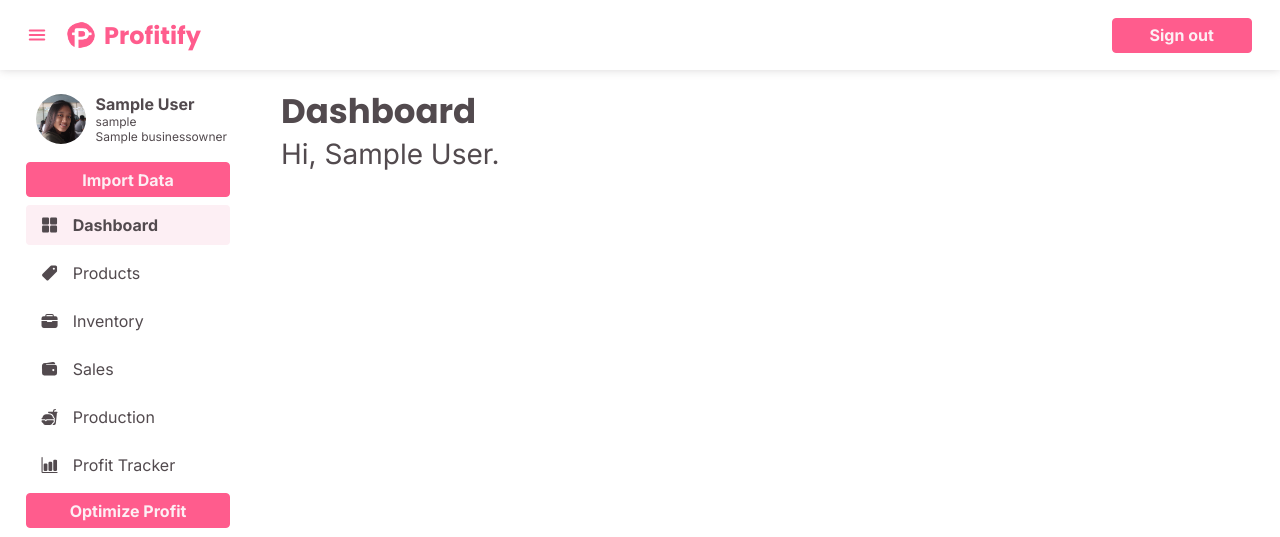
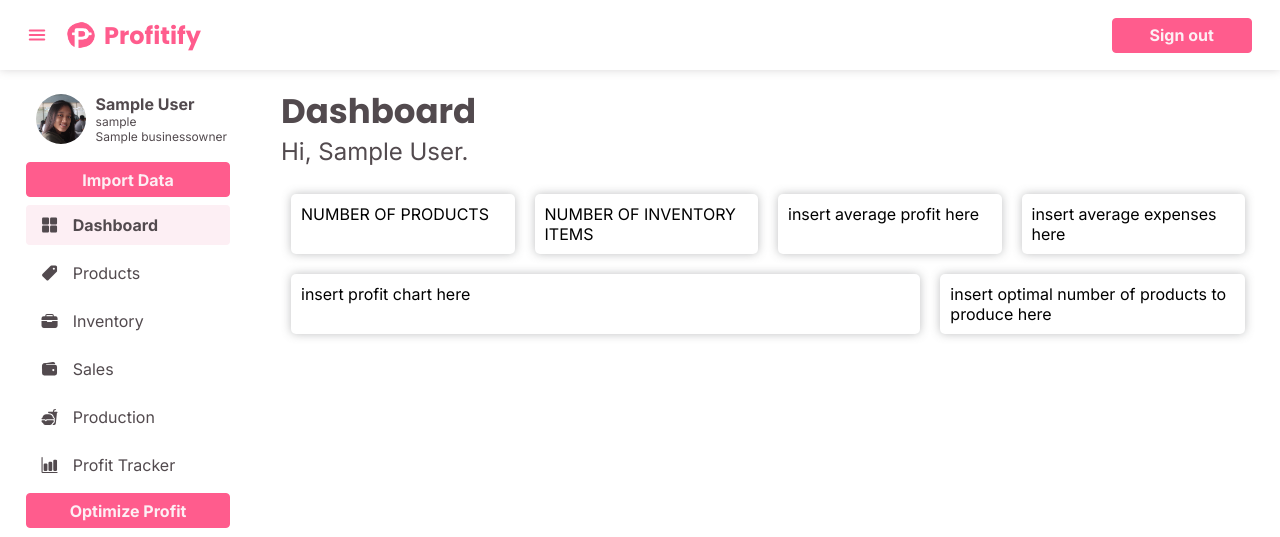
Before and after one commit to ProfitMaximizationTool/Profit-Maximization-Tool, a Django app: page /dashboard/ in a window 1280 px wide. Shown: the top 537 px of the page. Run offline with Django 4.2, Linux system fonts and the light colour scheme; a user stored in the database is signed in; tables that the repository leaves empty hold one stand-in row (values such as "Sample post").

Commit message:
Styles for profit optimizer, dashboard

```diff
--- a/ProfitMaximizationTool/profitmaximizer/static/css/style.css
+++ b/ProfitMaximizationTool/profitmaximizer/static/css/style.css
@@ -866,6 +893,37 @@ a:hover {
     border-bottom-right-radius: 4px;
 }
 
+/* Dashboard */
+.dashboard-container {
+    display: flex;
+    flex-wrap: wrap;
+    flex-direction: row;
+}
+
+.block {
+    box-shadow: 0px 0px 10px #6b6e706e;
+    border-radius: 5px;
+    box-sizing: border-box;
+    border: 10px solid transparent;
+    background-color: white;
+    margin: 10px;
+}
+
+.one-fourth {
+    width: calc((100% / 4) - 20px);
+    height: auto;
+}
+
+.one-third {
+    width: calc((100% / 3) - 20px);
+    height: auto;
+}
+
+.two-thirds {
+    width: calc((200% / 3) - 20px);
+    height: auto;
+}
+
 /* Scrollbar */
 ::-webkit-scrollbar {
     width: 0px;
--- a/ProfitMaximizationTool/profitmaximizer/static/js/dashboard.js
+++ b/ProfitMaximizationTool/profitmaximizer/static/js/dashboard.js
@@ -461,13 +461,12 @@ function deleteNameQtyInputRow(removeButton){
 	nameQtyInputTable.removeChild(nameQtyInputRow);
 }
 
-
 function openoptimizeprofit(responseText){
 	var profitOptimizerOutput = JSON.parse(responseText);
 	var container = document.getElementById("optimize-overlay");
 
 	console.log(profitOptimizerOutput);
-	document.getElementById("profit-optimizer-status").innerText = "Calculation Status: " + profitOptimizerOutput["status"];
+	document.getElementById("profit-optimizer-status").innerText = profitOptimizerOutput["status"];
 	document.getElementById("optimal-profit").innerText = "Optimal Profit: " + profitOptimizerOutput["optimal-profit"];
 
 	var table = document.getElementById("optimizer-result-table");
@@ -476,12 +475,12 @@ function openoptimizeprofit(responseText){
 	for (var product in profitOptimizerOutput["optimal-production"]){
 		if (profitOptimizerOutput["optimal-production"].hasOwnProperty(product)){
 			var tr = document.createElement("tr");
-			tr.classList.add("data-table-row");
+			tr.classList.add("optimal-table-row");
 
 			var tdName = document.createElement("td");
 			var tdQty = document.createElement("td");
-			tdName.classList.add("data-table-cell");
-			tdQty.classList.add("data-table-cell")
+			tdName.classList.add("optimal-table-cell");
+			tdQty.classList.add("optimal-table-cell")
 
 
 			tdName.innerText = product;
@@ -494,7 +493,6 @@ function openoptimizeprofit(responseText){
 	}
 	document.getElementById("optimizer-result-container").value = responseText;
 
-
 	container.style.display = "block";
 }
 
@@ -502,14 +500,12 @@ function openoptimizeprofit(responseText){
 document.getElementById("optimize-profit-btn").addEventListener("click", function(event){
 	event.preventDefault();
 
-
 	var request = new XMLHttpRequest();
 	request.open("GET", "/dashboard/profit-optimizer/")
 	request.send();
 
 	request.onreadystatechange = function(){
 		if (this.readyState == 4 && this.status == 200){
-
 			openoptimizeprofit(this.responseText);
 		}
 	};
--- a/ProfitMaximizationTool/profitmaximizer/templates/base.html
+++ b/ProfitMaximizationTool/profitmaximizer/templates/base.html
@@ -21,42 +21,34 @@
             <div class="card-container">
 
                 <div class="card" id="products-file">
-                    <div class="face">
                     <div class="card-content">
                         <ion-icon class="card-icon" name="pricetag"></ion-icon>
                         <div class="extra-bold">Products</div>
                         <p class="xsmall-font regular">The Products table (must be csv file). </p>
                     </div>
                 </div>
-                </div>
 
                 <div class="card" id="inventory-file">
-                    <div class="face">
                     <div class="card-content">
                         <ion-icon class="card-icon" name="briefcase"></ion-icon>
                         <div class="extra-bold">Inventory</div>
                         <p class="xsmall-font regular">The Inventory table (must be csv file). </p>
                     </div>
                 </div>
-                </div>
 
                 <div class="card" id="sales-file">
-                    <div class="face">
                     <div class="card-content">
                         <ion-icon class="card-icon" name="wallet"></ion-icon>
                         <div class="extra-bold">Sales</div>
                         <p class="xsmall-font regular">The Sales table (must be csv file). </p>
                     </div>
                 </div>
-                </div>
 
                 <div class="card" id="production-file">
-                    <div class="face">
                     <div class="card-content">
                         <ion-icon class="card-icon" name="fast-food"></ion-icon>
                         <div class="extra-bold">Production</div>
                         <p class="xsmall-font regular">The Production table (must be csv file). </p>
-                        </div>
                     </div>
                 </div>
             </div>
@@ -73,28 +65,35 @@
         </div>
     </div>
 
+    <div class="loading-size overlay" id="loading-overlay">
+        <div class="loader"></div>
+    </div>
+
     <div class="optimize-size overlay" id="optimize-overlay">
         <button class="close x" id="close-import"><b>&#10005</b></button>
         <div class="form-title">
-            Profit Optimizer
+            Optimize Profit
         </div>
-        <div class="left-text small-font dark-font" id="profit-optimizer-status">
+        <br>
+        <div class="default-font xsmall-font left-text dark-font" id="profit-optimizer-status">
         </div>
-        <div class="left-text small-font dark-font" id="optimal-profit">
+        <div class="default-font xsmall-font left-text dark-font" id="optimal-profit">
         </div>
+        <br>
         <div class="table-container">
             <table class="data-table" id="optimizer-result-table">
-                <tr class="data-table-row">
-                    <th class="record-name data-table-header"> Product </th>
-                    <th class="record-price data-table-header"> Quantity </th>
+                <tr class="optimal-table-row">
+                    <th class="record-name optimal-table-header"> Product </th>
+                    <th class="record-price optimal-table-header"> Quantity </th>
                 </tr>
             </table>
         </div>
+        <br>
         <div>
-            <form action="/dashboard/profit-optimizer/" method="POST">
+            <form action="/dashboard/profit-optimizer/" method="POST" class="centered-text">
                 {% csrf_token %}
                 <input type="text" name="optimizer-result" class="hidden" id="optimizer-result-container">
-                <input type="submit" class="fill dynamic-btn btn" value="ADD TO PRODUCTION TABLE" name="add-to-production-table-btn">
+                <input type="submit" class="fill small-btn btn" value="+ Add to Production Table" name="add-to-production-table-btn">
             </form>
         </div>
     </div>
--- a/ProfitMaximizationTool/profitmaximizer/templates/dashboard.html
+++ b/ProfitMaximizationTool/profitmaximizer/templates/dashboard.html
@@ -6,7 +6,7 @@
     <div class="page-title">
         Dashboard
     </div>
-    <div class="left-text dark-font xlarge-font text">
+    <div class="left-text dark-font large-font text">
         Hi, {{ full_name|safe }}.
     </div>
     <div class="success prompt full-width center text" id="successful-ingredient-import-prompt">
@@ -34,5 +34,31 @@
     <div class="error prompt full-width" id="unsuccessful-production-import-prompt">
         Production file upload unsuccessful, file extenstion must be .csv.
     </div>
+    <br>
+    <div class="dashboard-container">
 
+        <div class="one-fourth block default-font">
+            NUMBER OF PRODUCTS
+        </div>
+
+        <div class="one-fourth block default-font">
+            NUMBER OF INVENTORY ITEMS
+        </div>
+
+        <div class="one-fourth block default-font">
+            insert average profit here
+        </div>
+
+        <div class="one-fourth block default-font">
+            insert average expenses here
+        </div>
+
+        <div class="two-thirds block default-font">
+            insert profit chart here
+        </div>
+
+        <div class="one-third block default-font">
+            insert optimal number of products to produce here
+        </div>
+    </div>
 {% endblock %}
--- a/ProfitMaximizationTool/profitmaximizer/utils.py
+++ b/ProfitMaximizationTool/profitmaximizer/utils.py
@@ -40,5 +40,5 @@ def convert_to_profit(n,avg_sales_product,products_data):
     sX = [avg_sales_product[key] for key in avg_sales_product]
     profit = round(-n.fun)
     for i in range(len(n.x)):
-        profit -= sX[i]*products_data[i].price*(n.x[i] - 1)
+        profit -= sX[i]*float(products_data[i].price)*(n.x[i]- 1)
     return round(profit)
--- a/ProfitMaximizationTool/profitmaximizer/views.py
+++ b/ProfitMaximizationTool/profitmaximizer/views.py
@@ -634,7 +634,7 @@ def profit_optimizer_view(request):
 
 	optimal = {
 		"status": result.message,
-		"optimal-profit": F,
+		"optimal-profit": round(F,2),
 		"optimal-production": {prod.product_name: round(result.x[i]) for i, prod in enumerate(products_data)},
 
 	}
```
Also changed, not shown: other parts of ProfitMaximizationTool/profitmaximizer/static/css/style.css (+36 -9 lines). Lines whose indentation alone changed are shown as unchanged.
